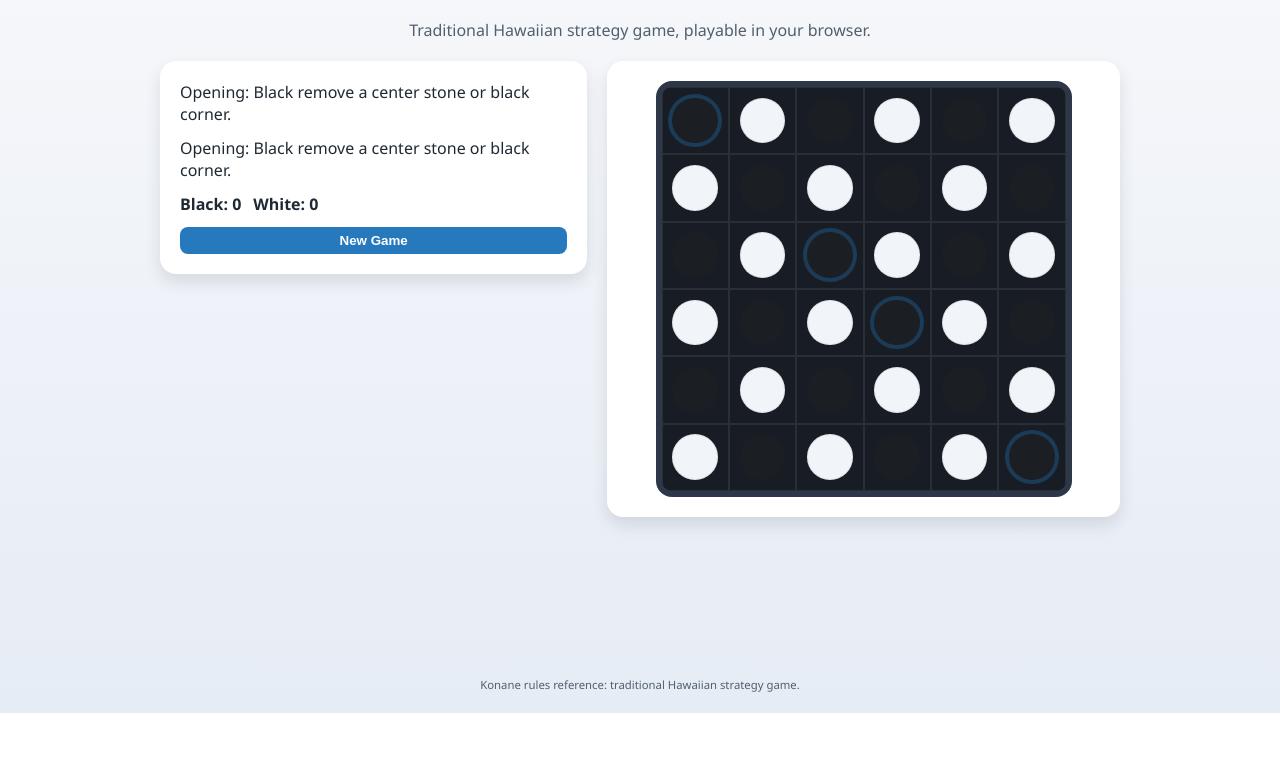
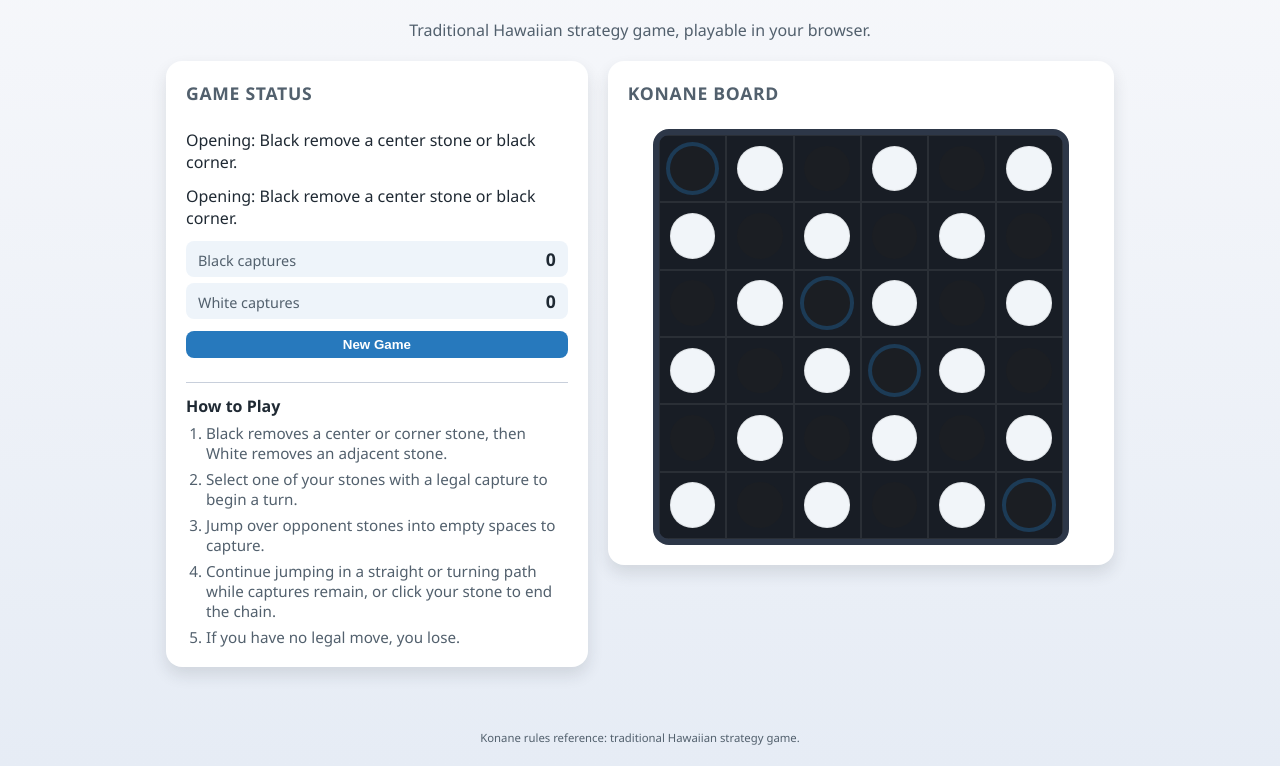
Before and after one commit to pickettd/konane-codex, a website: page index.html in a window 1280 px wide. Shown: the part 87-853 px from the top of the page. Before the commit the page ends 800 px from the top, so only its background shows below. Drawn offline with Linux system fonts and the light colour scheme.

Commit message:
feat: polish ui layout and accessibility

```diff
--- a/game.js
+++ b/game.js
@@ -400,8 +400,8 @@ function updateHud() {
     dom.turnIndicator.textContent = `Current turn: ${capitalize(state.currentPlayer)}`;
   }
 
-  dom.blackScore.textContent = `Black: ${state.captured[PLAYERS.BLACK]}`;
-  dom.whiteScore.textContent = `White: ${state.captured[PLAYERS.WHITE]}`;
+  dom.blackScore.textContent = String(state.captured[PLAYERS.BLACK]);
+  dom.whiteScore.textContent = String(state.captured[PLAYERS.WHITE]);
 }
 
 function setFeedback(message) {
--- a/index.html
+++ b/index.html
@@ -7,24 +7,55 @@
     <link rel="stylesheet" href="styles.css" />
   </head>
   <body>
+    <a class="skip-link" href="#board">Skip to Konane board</a>
     <header class="site-header">
       <h1>Konane</h1>
       <p class="tagline">Traditional Hawaiian strategy game, playable in your browser.</p>
     </header>
 
     <main class="game-shell" aria-live="polite">
-      <section class="status-panel">
+      <section class="status-panel" aria-labelledby="status-heading">
+        <h2 id="status-heading" class="panel-heading">Game Status</h2>
         <p id="turn-indicator" class="status-line">Preparing game…</p>
         <p id="move-feedback" class="status-line" aria-live="polite"></p>
-        <div class="captured">
-          <span id="black-score" class="score">Black: 0</span>
-          <span id="white-score" class="score">White: 0</span>
-        </div>
+        <dl class="scoreboard" aria-label="Captured stones">
+          <div class="scoreboard-row">
+            <dt>Black captures</dt>
+            <dd id="black-score">0</dd>
+          </div>
+          <div class="scoreboard-row">
+            <dt>White captures</dt>
+            <dd id="white-score">0</dd>
+          </div>
+        </dl>
         <button id="reset-button" type="button" class="control-button">New Game</button>
+        <section class="instructions" aria-labelledby="instructions-heading">
+          <h3 id="instructions-heading">How to Play</h3>
+          <ol class="instruction-list">
+            <li>
+              Black removes a center or corner stone, then White removes an adjacent
+              stone.
+            </li>
+            <li>Select one of your stones with a legal capture to begin a turn.</li>
+            <li>Jump over opponent stones into empty spaces to capture.</li>
+            <li>
+              Continue jumping in a straight or turning path while captures remain, or
+              click your stone to end the chain.
+            </li>
+            <li>If you have no legal move, you lose.</li>
+          </ol>
+        </section>
       </section>
 
-      <section class="board-wrapper">
-        <div id="board" class="board" role="grid" aria-label="Konane board"></div>
+      <section class="board-wrapper" aria-labelledby="board-heading">
+        <h2 id="board-heading" class="panel-heading">Konane Board</h2>
+        <div
+          id="board"
+          class="board"
+          role="grid"
+          aria-label="Konane board"
+          aria-describedby="instructions-heading"
+        ></div>
       </section>
     </main>
 
--- a/styles.css
+++ b/styles.css
@@ -34,6 +34,28 @@ body {
   color: var(--color-text);
 }
 
+.skip-link {
+  position: absolute;
+  left: 50%;
+  transform: translateX(-50%);
+  top: var(--spacing-xs);
+  padding: var(--spacing-xs) var(--spacing-md);
+  background: var(--color-highlight);
+  color: #fff;
+  border-radius: var(--radius-sm);
+  text-decoration: none;
+  font-weight: 600;
+  opacity: 0;
+  pointer-events: none;
+  transition: opacity 120ms ease;
+  z-index: 10;
+}
+
+.skip-link:focus {
+  opacity: 1;
+  pointer-events: auto;
+}
+
 .site-header,
 .site-footer {
   padding: var(--spacing-md);
@@ -62,6 +84,7 @@ body {
   display: grid;
   gap: var(--spacing-md);
   align-items: start;
+  padding: 0 var(--spacing-xs) var(--spacing-md);
 }
 
 @media (min-width: 768px) {
@@ -79,14 +102,16 @@ body {
   gap: var(--spacing-sm);
 }
 
+.panel-heading {
+  margin: 0 0 var(--spacing-sm);
+  font-size: 1.1rem;
+  letter-spacing: 0.04em;
+  text-transform: uppercase;
+  color: var(--color-muted);
+}
+
 .status-line {
   margin: 0;
-}
-
-.captured {
-  display: flex;
-  gap: var(--spacing-sm);
-  font-weight: 600;
 }
 
 .control-button {
@@ -114,11 +139,61 @@ body {
   box-shadow: none;
 }
 
+.scoreboard {
+  margin: 0;
+  padding: 0;
+  display: grid;
+  gap: var(--spacing-xs);
+}
+
+.scoreboard-row {
+  display: flex;
+  justify-content: space-between;
+  align-items: baseline;
+  padding: var(--spacing-xs) var(--spacing-sm);
+  border-radius: var(--radius-sm);
+  background: rgba(39, 121, 189, 0.08);
+}
+
+.scoreboard-row dt {
+  margin: 0;
+  font-size: 0.9rem;
+  color: var(--color-muted);
+}
+
+.scoreboard-row dd {
+  margin: 0;
+  font-weight: 700;
+  font-size: 1.1rem;
+}
+
+.instructions {
+  margin-top: var(--spacing-sm);
+  padding-top: var(--spacing-sm);
+  border-top: 1px solid var(--color-border);
+}
+
+.instructions h3 {
+  margin: 0 0 var(--spacing-xs);
+  font-size: 1rem;
+}
+
+.instruction-list {
+  margin: 0;
+  padding-left: 1.25rem;
+  display: grid;
+  gap: var(--spacing-xs);
+  font-size: 0.95rem;
+  color: var(--color-muted);
+}
+
 .board-wrapper {
   background: var(--color-panel);
   padding: var(--spacing-md);
   border-radius: var(--radius-md);
   box-shadow: var(--shadow-soft);
+  display: grid;
+  gap: var(--spacing-sm);
 }
 
 .board {
@@ -207,3 +282,18 @@ body {
     width: 90vw;
   }
 }
+
+@media (max-width: 767px) {
+  .board-wrapper {
+    order: -1;
+  }
+}
+
+@media (prefers-reduced-motion: reduce) {
+  *,
+  *::before,
+  *::after {
+    transition-duration: 0.01ms !important;
+    animation-duration: 0.01ms !important;
+  }
+}
```
Also changed, not shown: AGENTS.md (+4 -4 lines), README.md.
